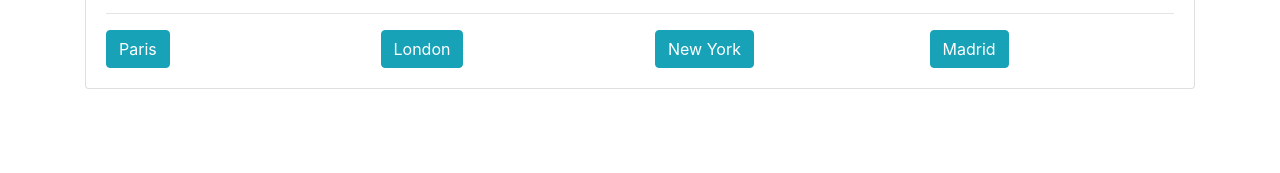
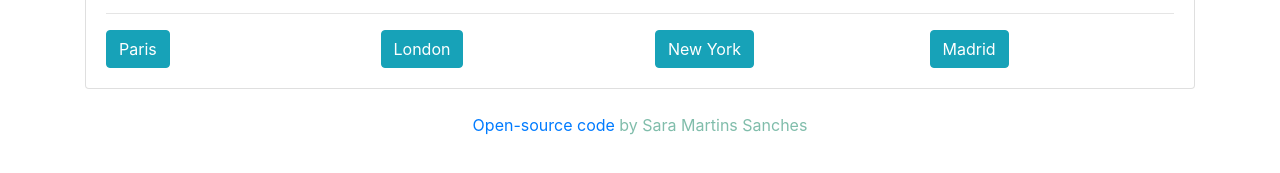
Before and after one commit to saramsanches/my-project, a plain HTML site: page index.html in a window 1280 px wide. Shown: the part 565-738 px from the top of the page. Drawn offline with nearby package versions, Linux system fonts and the light colour scheme.

Commit message:
Created Open-source link

```diff
--- a/index.html
+++ b/index.html
@@ -116,7 +116,8 @@
             </div>
         </div>
     </div>
-
+    <br />
+<p><a href="https://github.com/saramsanches/my-project" target="_blank">Open-source code </a> by Sara Martins Sanches </p>
     <script src="src/script.js"></script>
 </body>
 
```
